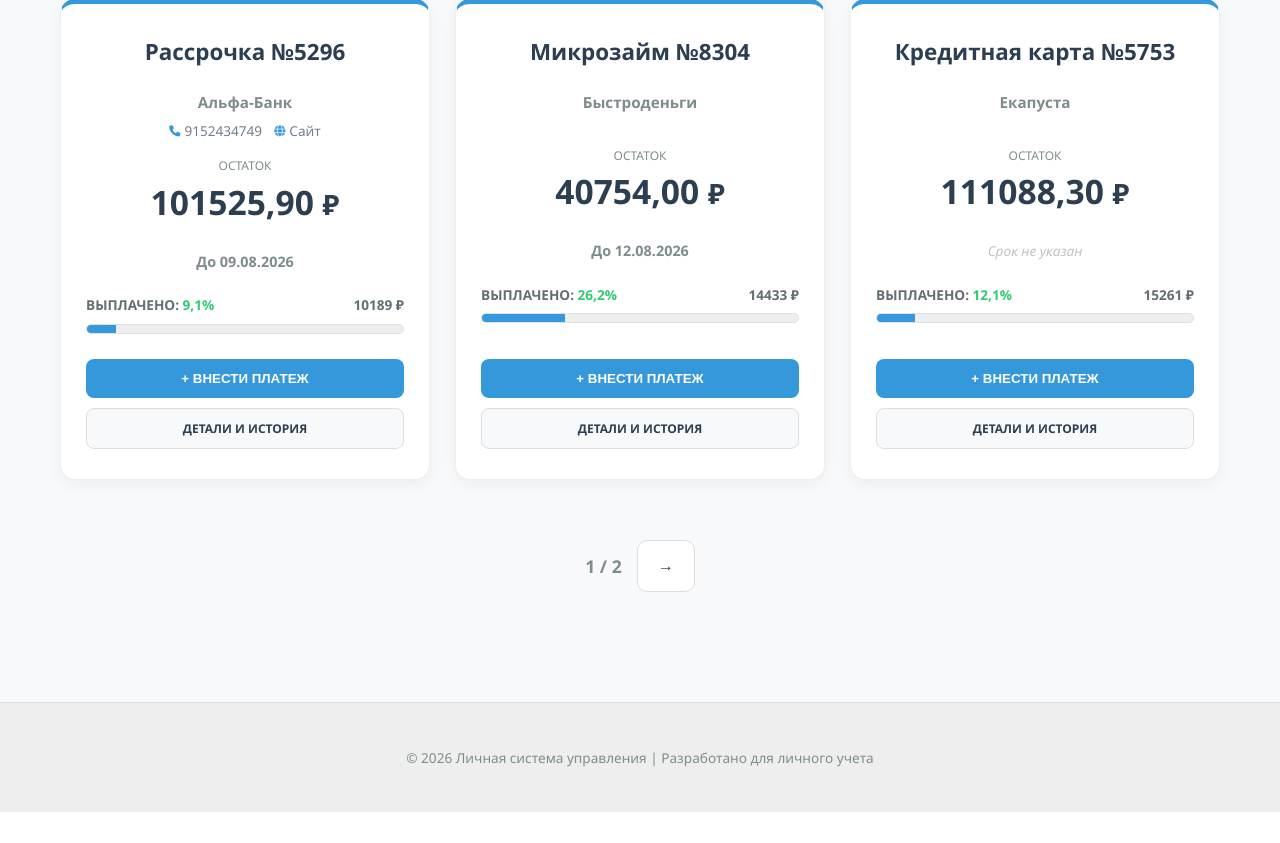
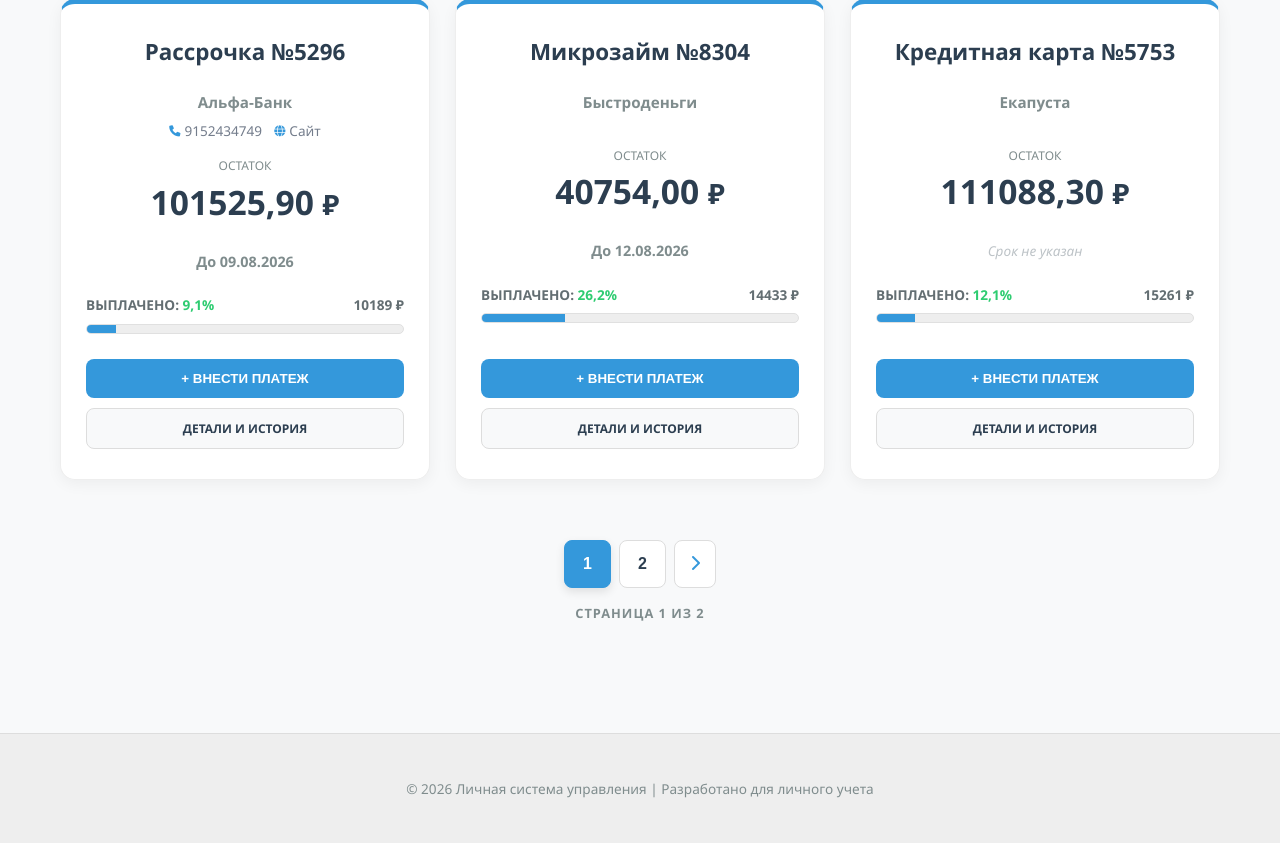
Before and after one commit to fghh111fghh/Depts, a Django app: page /depts/ in a window 1280 px wide. Shown: the part 2171-3014 px from the top of the page. Before the commit the page ends 2983 px from the top, so only its background shows below. Run offline with Django 5.2, Linux system fonts and the light colour scheme; data comes from the database, SQL or seed files in the repository; both versions use the stored data as it was after the commit.

Commit message:
Добавлена умная пагинация

```diff
--- a/depts/app_depts/templates/app_depts/records_list.html
+++ b/depts/app_depts/templates/app_depts/records_list.html
@@ -209,16 +209,45 @@
     </div>
 
     {% if is_paginated %}
-    <div style="margin-top: 60px; display: flex; justify-content: center; align-items: center; gap: 15px;">
+<div style="margin-top: 60px; display: flex; justify-content: center; align-items: center; gap: 8px; font-family: sans-serif;">
+
+    {# Кнопка НАЗАД (стрелка) #}
     {% if page_obj.has_previous %}
         <a href="?page={{ page_obj.previous_page_number }}{% if search_query %}&q={{ search_query }}{% endif %}{% if current_sort %}&sort={{ current_sort }}{% endif %}{% if current_type %}&creditor_type={{ current_type }}{% endif %}{% if show_paid %}&show_paid=1{% endif %}"
-               style="padding: 12px 20px; background: white; border: 1px solid #ddd; border-radius: 10px; text-decoration: none; color: var(--dark-bg); font-weight: bold;">&larr;</a>
+           style="padding: 10px 15px; background: white; border: 1px solid #ddd; border-radius: 8px; text-decoration: none; color: var(--primary-color); font-weight: bold; transition: all 0.2s;">
+           <i class="fa-solid fa-chevron-left"></i>
+        </a>
+
+        {# Номер предыдущей страницы #}
+        <a href="?page={{ page_obj.previous_page_number }}{% if search_query %}&q={{ search_query }}{% endif %}{% if current_sort %}&sort={{ current_sort }}{% endif %}{% if current_type %}&creditor_type={{ current_type }}{% endif %}{% if show_paid %}&show_paid=1{% endif %}"
+           style="padding: 10px 18px; background: white; border: 1px solid #ddd; border-radius: 8px; text-decoration: none; color: var(--dark-bg); font-weight: bold;">
+           {{ page_obj.previous_page_number }}
+        </a>
     {% endif %}
-        <span style="font-weight: bold; font-size: 1.1rem; color: var(--text-muted);">{{ page_obj.number }} / {{ page_obj.paginator.num_pages }}</span>
+
+    {# АКТИВНАЯ СТРАНИЦА (без ссылки) #}
+    <span style="padding: 10px 18px; background: var(--primary-color); color: white; border: 1px solid var(--primary-color); border-radius: 8px; font-weight: 800; cursor: default; box-shadow: 0 4px 10px rgba(0,0,0,0.1);">
+        {{ page_obj.number }}
+    </span>
+
+    {# Кнопка ВПЕРЕД (номер и стрелка) #}
     {% if page_obj.has_next %}
+        {# Номер следующей страницы #}
         <a href="?page={{ page_obj.next_page_number }}{% if search_query %}&q={{ search_query }}{% endif %}{% if current_sort %}&sort={{ current_sort }}{% endif %}{% if current_type %}&creditor_type={{ current_type }}{% endif %}{% if show_paid %}&show_paid=1{% endif %}"
-               style="padding: 12px 20px; background: white; border: 1px solid #ddd; border-radius: 10px; text-decoration: none; color: var(--dark-bg); font-weight: bold;">&rarr;</a>
+           style="padding: 10px 18px; background: white; border: 1px solid #ddd; border-radius: 8px; text-decoration: none; color: var(--dark-bg); font-weight: bold;">
+           {{ page_obj.next_page_number }}
+        </a>
+
+        <a href="?page={{ page_obj.next_page_number }}{% if search_query %}&q={{ search_query }}{% endif %}{% if current_sort %}&sort={{ current_sort }}{% endif %}{% if current_type %}&creditor_type={{ current_type }}{% endif %}{% if show_paid %}&show_paid=1{% endif %}"
+           style="padding: 10px 15px; background: white; border: 1px solid #ddd; border-radius: 8px; text-decoration: none; color: var(--primary-color); font-weight: bold; transition: all 0.2s;">
+           <i class="fa-solid fa-chevron-right"></i>
+        </a>
     {% endif %}
+
+</div>
+
+<div style="text-align: center; margin-top: 15px; color: var(--text-muted); font-size: 0.8rem; font-weight: bold; text-transform: uppercase; letter-spacing: 1px;">
+    Страница {{ page_obj.number }} из {{ page_obj.paginator.num_pages }}
 </div>
 {% endif %}
 
```
Also changed, not shown: depts/db.sqlite3. Lines whose indentation alone changed are shown as unchanged.
